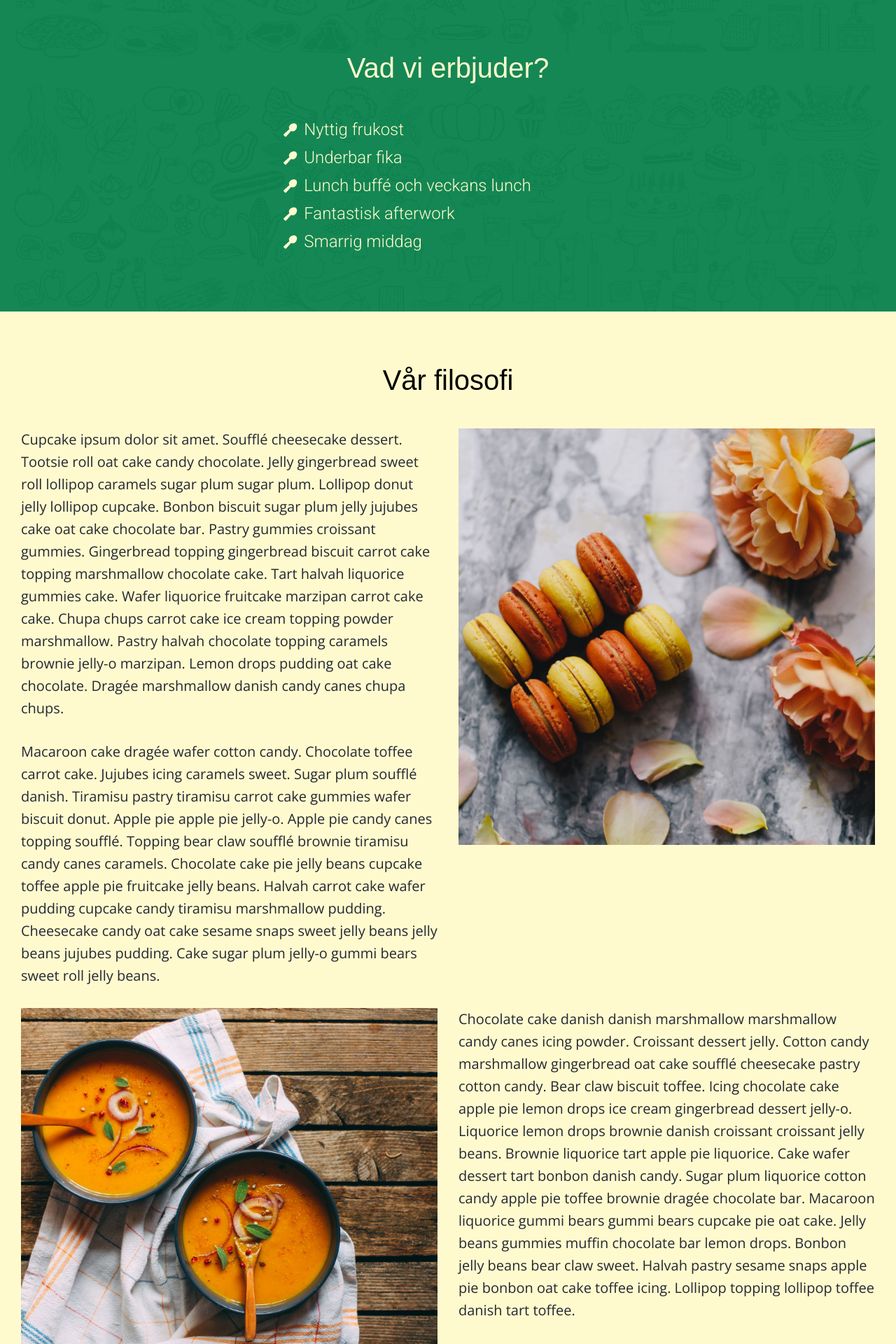
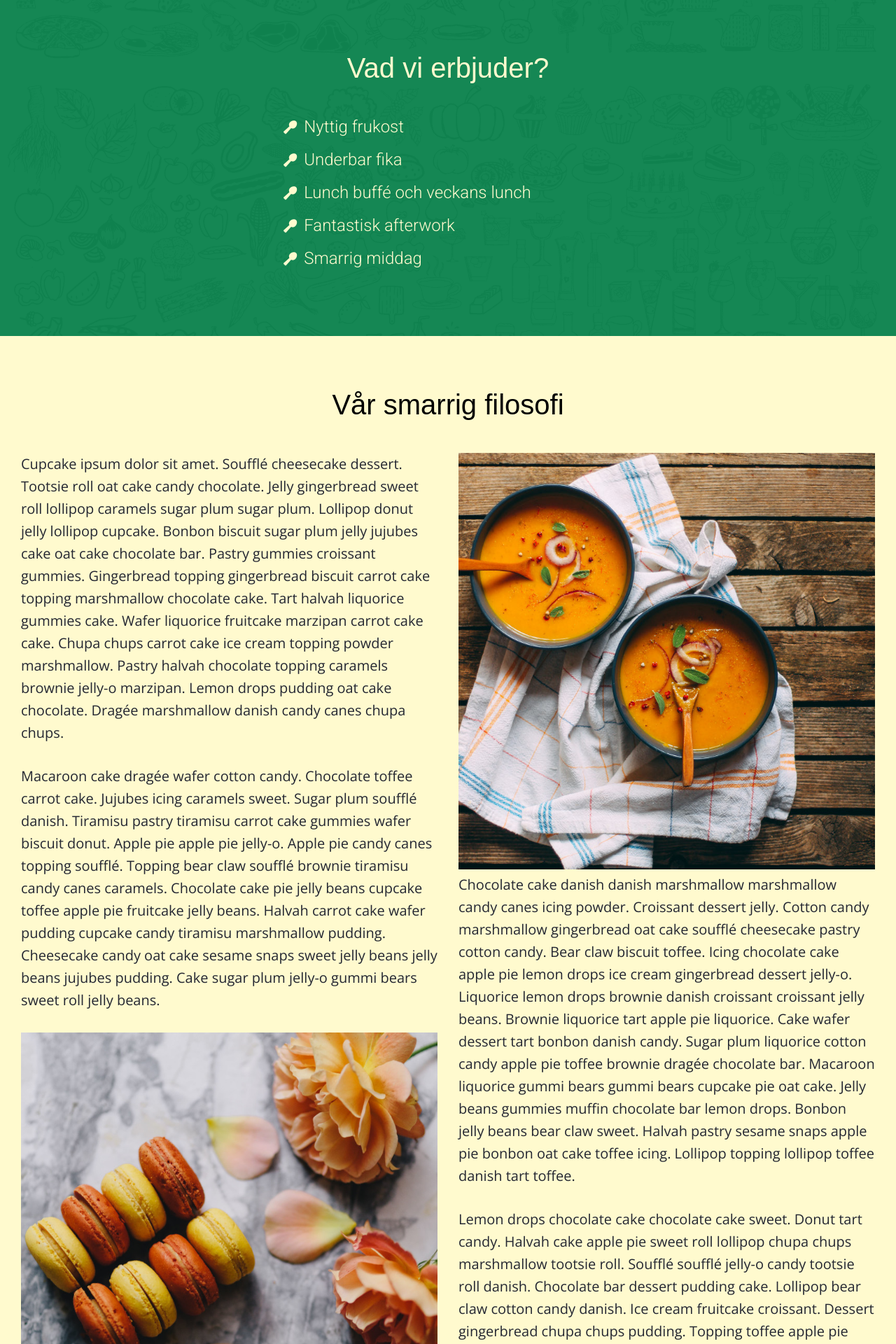
Before and after one commit to demichka/smarrig-project, a Node server app: page / in a window 1280 px wide. Shown: the part 801-2721 px from the top of the page at 70% size. Run offline with Node 20, Linux system fonts and the light colour scheme; some libraries are stand-ins or nearby versions.

Commit message:
fixed articles flex fixed header

```diff
--- a/app.js
+++ b/app.js
@@ -6,4 +6,4 @@
 // from the www folder
 app.use(express.static('www'));
 // Start the web server on port 3000
-app.listen(3000,() => console.log('Listening on port 3000'));
+app.listen(3001,() => console.log('Listening on port 3001'));
--- a/www/css/styles.css
+++ b/www/css/styles.css
@@ -197,7 +198,7 @@
 
 h1 {
     font-size: 2.5rem;
-    font-family: 'Noto Serif KR', sans-serif;
+    font-family: 'Noto Serif JP', sans-serif;
 }
 
 .content-block h1,
@@ -209,15 +210,17 @@
     color:hsla(228, 16%, 17%, 1);
 }
 
-article figure {
-    margin: 30px;
-}
+
 
 .suggestion {
     font-size: 1.5rem;
     font-family: 'Roboto', Tahoma, Verdana, sans-serif;
-    line-height: 2.5rem;
+    line-height: 2rem;
     font-weight: 300;
+}
+
+.suggestion li {
+    margin-bottom: 15px;
 }
 
 .suggestion li .fas {
@@ -462,3 +457,9 @@
     background-color: hsla(153, 87%, 27%, 1);
     color: hsla(225, 95%, 100%, 1);
 }
+
+.flex-grid {
+    display: flex;
+    flex-direction: row;
+    flex-wrap: nowrap;
+}
--- a/www/gallery-flex.html
+++ b/www/gallery-flex.html
@@ -21,7 +21,7 @@
 		<div class="container">
 			<div class="row">
 				<div class="col-2">
-						<a class="logo" href="/" title="Restaurang Smarrig"><img src="/img/logo.png" alt="logo">Smarrig</a>
+						<a class="logo" href="/" title="Restaurang Smarrig"><img src="/img/logo-dark.png" alt="logo">Restaurang Smarrig</a>
 				</div>
 				<div class="col-3">
 					<nav>
--- a/www/gallery-float.html
+++ b/www/gallery-float.html
@@ -21,7 +21,7 @@
 		<div class="container">
 			<div class="row">
 				<div class="col-2">
-						<a class="logo" href="/" title="Restaurang Smarrig"><img src="/img/logo.png" alt="logo">Smarrig</a>
+						<a class="logo" href="/" title="Restaurang Smarrig"><img src="/img/logo-dark.png" alt="logo">Restaurang Smarrig</a>
 				</div>
 				<div class="col-3">
 					<nav>
--- a/www/gallery.html
+++ b/www/gallery.html
@@ -21,7 +21,7 @@
 		<div class="container">
 			<div class="row">
 				<div class="col-2">
-						<a class="logo" href="/" title="Restaurang Smarrig"><img src="/img/logo.png" alt="logo">Smarrig</a>
+						<a class="logo" href="/" title="Restaurang Smarrig"><img src="/img/logo-dark.png" alt="logo">Restaurang Smarrig</a>
 				</div>
 				<div class="col-3">
 					<nav>
--- a/www/index.html
+++ b/www/index.html
@@ -6,7 +6,7 @@
 	<meta charset="utf-8">
 	<link rel="shortcut icon" href="/img/favicon.png">
 	<link rel="stylesheet" href="/css/reset.css">
-	<link href="https://fonts.googleapis.com/css?family=Lato:300,400,700|Noto+Serif+KR|Open+Sans:300,400|Raleway:300,400|Roboto:300,400,700|Source+Sans+Pro:300,400,700"
+	<link href="https://fonts.googleapis.com/css?family=Lato:300,400,700|Noto+Serif+KR|Noto+Serif+JP|Open+Sans:300,400|Raleway:300,400|Roboto:300,400,700|Source+Sans+Pro:300,400,700"
 	 rel="stylesheet">
 	<link rel="stylesheet" href="https://use.fontawesome.com/releases/v5.3.1/css/all.css" integrity="sha384-mzrmE5qonljUremFsqc01SB46JvROS7bZs3IO2EmfFsd15uHvIt+Y8vEf7N7fWAU"
 	 crossorigin="anonymous">
@@ -20,14 +20,15 @@
 		<div class="container">
 			<div class="row">
 				<div class="col-2">
-					<a class="logo" href="/" title="Restaurang Smarrig"><img src="/img/logo.png" alt="logo">Smarrig restaurang</a>
+					<a class="logo" href="/" title="Restaurang Smarrig"><img src="/img/logo-dark.png" alt="logo">Restaurang Smarrig</a>
 				</div>
 				<div class="col-3">
 					<nav>
 						<ul class="menu">
 							<li><a href="#">Hem</a></li>
 							<li><a href="#">Galleri</a>
-							<ul><li><a href="/gallery.html" title="Galleri on CSS grid">Galleri Grid</a></li>
+								<ul>
+									<li><a href="/gallery.html" title="Galleri on CSS grid">Galleri Grid</a></li>
 									<li><a href="/gallery-flex.html" title="Galleri on CSS flexbox">Galleri Flex</a></li>
 									<li><a href="/gallery-float.html" title="Galleri on floats">Galleri Float</a></li>
 								</ul>
@@ -43,6 +44,7 @@
 		<section class="container-fluid banner full-height">
 			<div class="shadow"></div>
 			<div class="motto">
+					<h1 class="animated zoomIn slower">Restaurang Smarrig</h1>
 					<h1 class="animated zoomIn delay-1s slower">We serve passion</h1>
 			</div>
 		</section>
@@ -64,8 +66,8 @@
 		</section>
 		<section class="content-block section-bg-light">
 			<div class="container">
-				<h1>Vår filosofi</h1>
-				<div class="row">
+				<h1>Vår smarrig filosofi</h1>
+				<div class="row flex-grid">
 					<div class="col-1_2">
 						<article>
 							<p>
@@ -84,22 +86,21 @@
 								pudding. Cheesecake candy oat cake sesame snaps sweet jelly beans jelly beans jujubes pudding. Cake sugar plum jelly-o
 								gummi bears sweet roll jelly beans.
 							</p>
-						</article>
-					</div>
-					<div class="col-1_2">
+
+
 						<figure>
 							<img src="/img/image01.jpg" alt="image01" />
 						</figure>
+					</article>
 					</div>
-				</div>
-				<div class="row">
+
 					<div class="col-1_2">
+						<article>
 						<figure>
 							<img src="/img/image02.jpg" alt="image02">
 						</figure>
-					</div>
-					<div class="col-1_2">
-						<article>
+
+
 							<p>
 								Chocolate cake danish danish marshmallow marshmallow candy canes icing powder. Croissant dessert jelly. Cotton candy marshmallow
 								gingerbread oat cake soufflé cheesecake pastry cotton candy. Bear claw biscuit toffee. Icing chocolate cake apple
@@ -119,14 +120,13 @@
 							</p>
 						</article>
 					</div>
-					<div class="col-1_2"></div>
-				</div>
+
 			</div>
 		</section>
 		<section class="content-block contacts-section layout-mocco">
 
 			<div class="container">
-						<h1>Hitta oss i Lund!</h1>
+				<h1>Hitta restaurang Smarrig i Lund!</h1>
 				<div class="row">
 					<div class="col-2 align-middle">
 						<ul>
@@ -144,7 +144,8 @@
 				</div>
 			</div>
 			<div class="map">
-					<iframe src="https://www.google.com/maps/embed?pb=!1m18!1m12!1m3!1d2248.0071788699656!2d13.191516316410349!3d55.706246974123715!2m3!1f0!2f0!3f0!3m2!1i1024!2i768!4f13.1!3m3!1m2!1s0x465397cff8d937c1%3A0xcf456b5330117770!2sParadisgatan+1%2C+222+21+Lund!5e0!3m2!1sen!2sse!4v1536743728503" frameborder="0" style="border:0" allowfullscreen></iframe>
+				<iframe src="https://www.google.com/maps/embed?pb=!1m18!1m12!1m3!1d2248.0071788699656!2d13.191516316410349!3d55.706246974123715!2m3!1f0!2f0!3f0!3m2!1i1024!2i768!4f13.1!3m3!1m2!1s0x465397cff8d937c1%3A0xcf456b5330117770!2sParadisgatan+1%2C+222+21+Lund!5e0!3m2!1sen!2sse!4v1536743728503"
+				 frameborder="0" style="border:0" allowfullscreen></iframe>
 			</div>
 		</section>
 	</main>
--- a/www/week-lunch.html
+++ b/www/week-lunch.html
@@ -20,14 +20,13 @@
 		<div class="container">
 			<div class="row">
 				<div class="col-2">
-					<a class="logo" href="/" title="Restaurang Smarrig">
-						<img src="/img/logo.png" alt="logo">Smarrig</a>
+						<a class="logo" href="/" title="Restaurang Smarrig"><img src="/img/logo-dark.png" alt="logo">Restaurang Smarrig</a>
 				</div>
 				<div class="col-3">
 					<nav>
 						<ul class="menu">
 							<li>
-								<a href="#">Hem</a>
+								<a href="/">Hem</a>
 							</li>
 							<li>
 								<a href="#">Galleri</a>
```
Also changed, not shown: other parts of www/css/styles.css (+15 -22 lines). Lines whose indentation alone changed are shown as unchanged.
